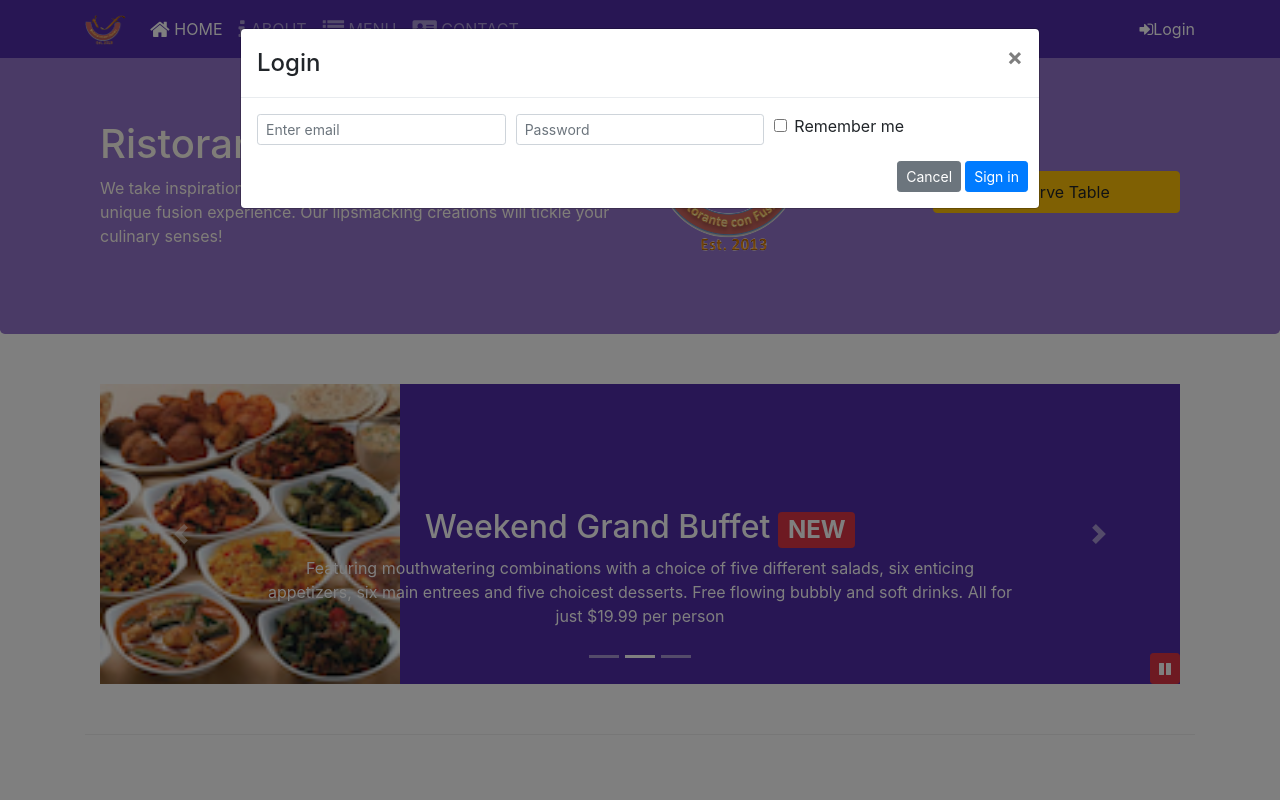
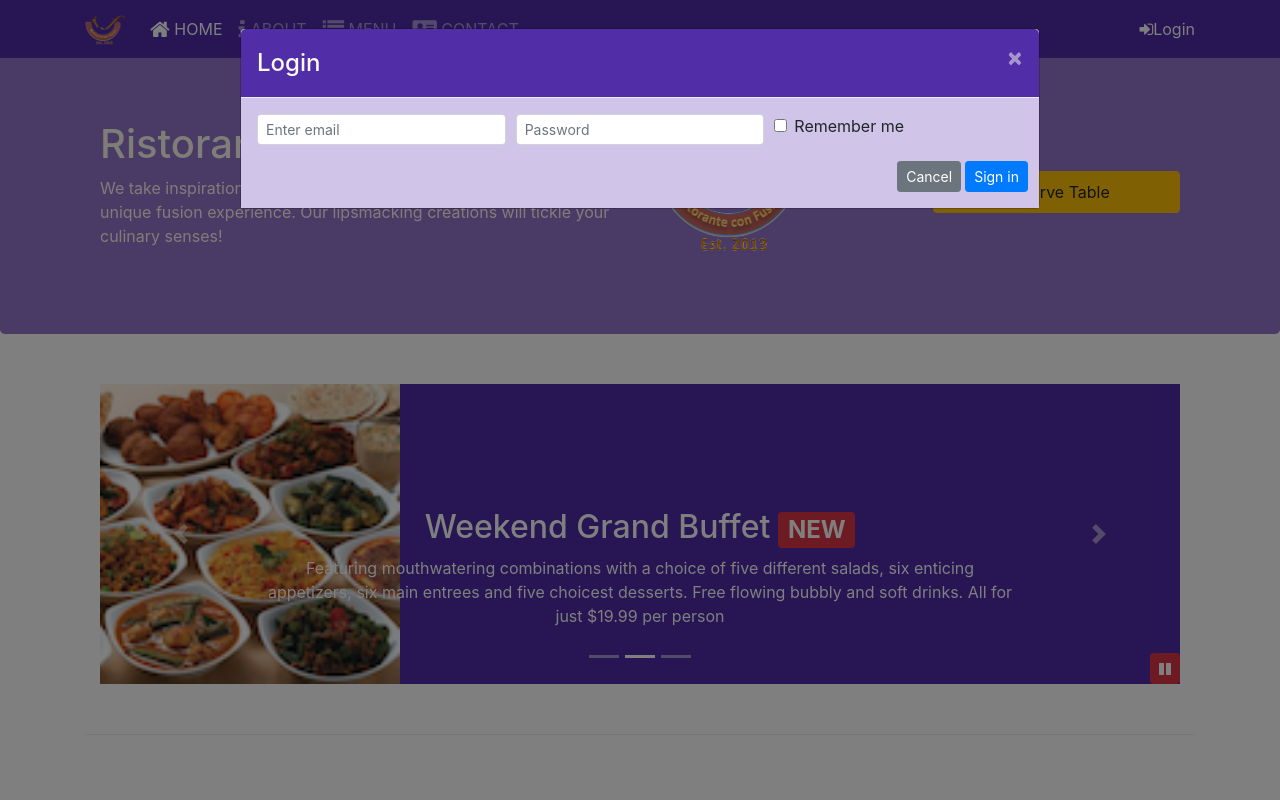
Before and after one commit to ABHIMANYUdp/Bootstrap-Frameworks-restaurant-, a website: page index.html in a window 1280 px wide. Both pictures are taken after a click on the link "Login". Shown: the top 800 px of the page. Drawn offline with nearby package versions, Linux system fonts and the light colour scheme.

Commit message:
Assignment 4

```diff
--- a/css/styles.scss
+++ b/css/styles.scss
@@ -56,6 +56,15 @@ body {
   padding: 10px;
 }
 
+.modal-header {
+  color: floralwhite;
+  background-color: $background-dark;
+}
+
+.modal-body {
+  background-color: $background-pale;
+}
+
 // Nesting Selectors
 
 .carousel {
@@ -78,3 +87,11 @@ body {
   bottom: 0px;
   z-index: 1;
 }
+
+.modal {
+  .modal-header {
+    .close {
+      color: floralwhite;
+    }
+  }
+}
--- a/index.html
+++ b/index.html
@@ -63,7 +63,7 @@
             </li>
           </ul>
           <span class="navbar-text">
-            <a data-toggle="modal" data-target="#loginModal">
+            <a data-toggle="modal" id="loginClick">
               <span class="fa fa-sign-in"></span>Login
             </a>
           </span>
@@ -154,7 +154,7 @@
             >
           </div>
           <span class="header-text">
-            <a data-toggle="modal" data-target="#reserveModal"></a>
+            <a data-toggle="modal" id="reserveClick"></a>
           </span>
         </div>
       </div>
@@ -526,6 +526,18 @@
           }
         });
       });
+      // Triggering login modal
+      $(document).ready(function () {
+        $("#loginClick").click(function () {
+          $("#loginModal").modal();
+        });
+      });
+      //Triggering reserve modal
+      $(document).ready(function () {
+        $("#reserveClick").click(function () {
+          $("#reserveModal").modal();
+        });
+      });
     </script>
   </body>
 </html>
```
Also changed, not shown: css/styles.css.
